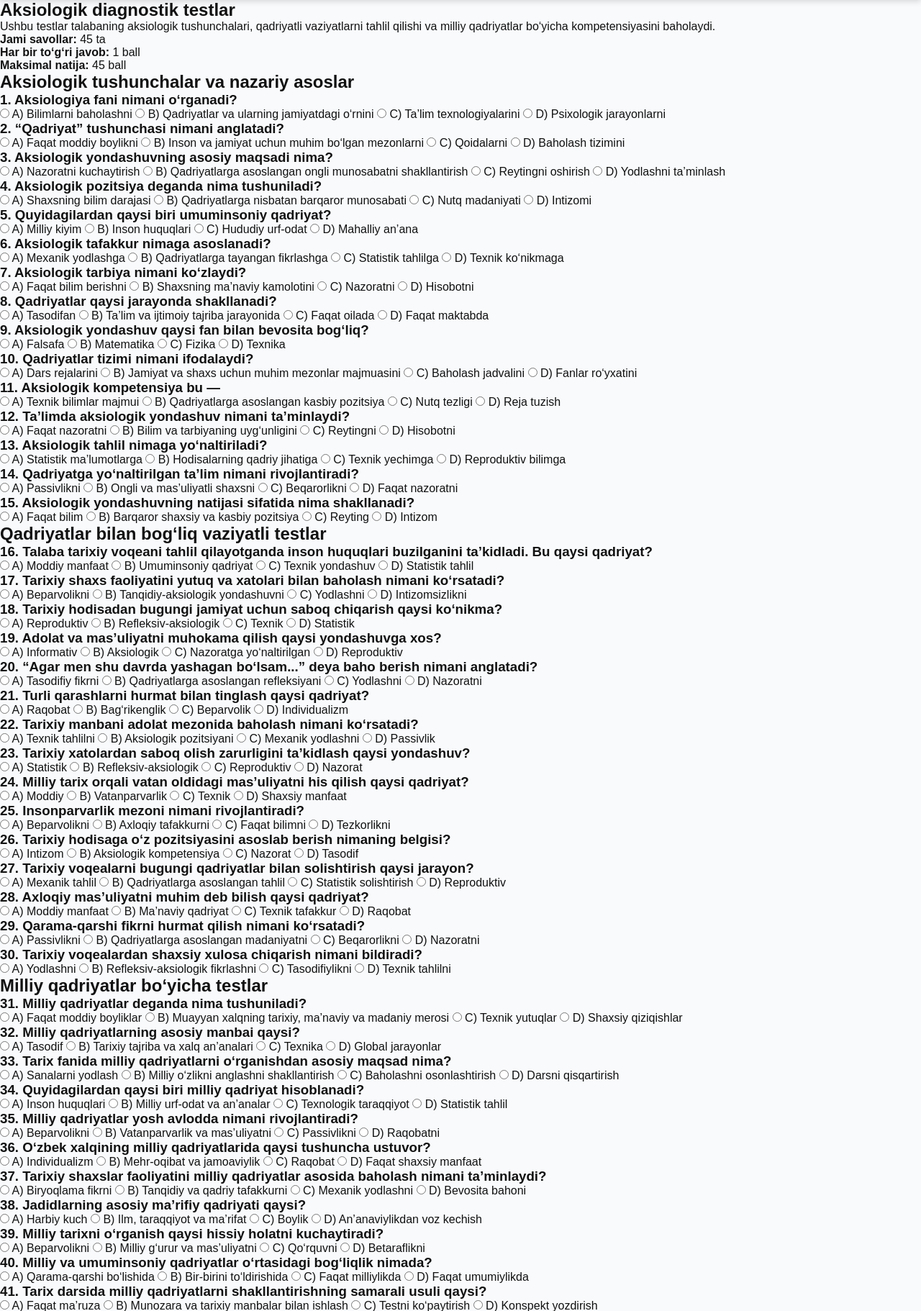
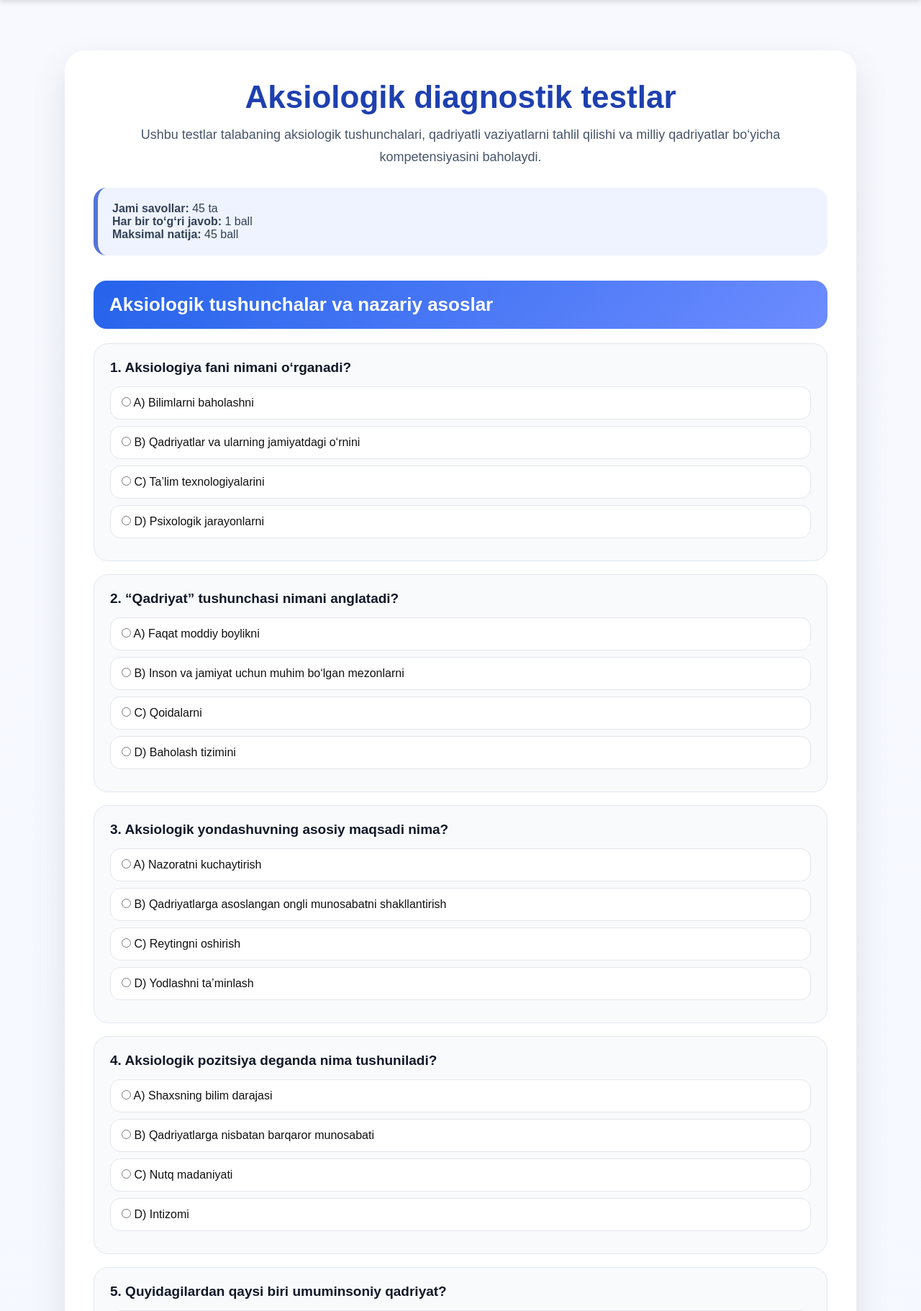
Before and after one commit to javlonbek1994/portfolio-site, a Flask app: page /diagnostic in a window 1280 px wide. Shown: the part 105-1927 px from the top of the page at 72% size. Run offline with Flask 3, Linux system fonts and the light colour scheme; data comes from the database, SQL or seed files in the repository.

Commit message:
Update style.css

```diff
--- a/static/style.css
+++ b/static/style.css
@@ -2264,3 +2264,108 @@ body{
     }
 
 }
+/* DIAGNOSTIC TEST PAGE */
+
+.test-page{
+    padding:70px 7%;
+    background:linear-gradient(180deg,#f7f9ff,#eef3ff);
+}
+
+.test-box{
+    max-width:1100px;
+    margin:0 auto;
+    background:white;
+    border-radius:28px;
+    padding:40px;
+    box-shadow:0 22px 50px rgba(15,23,42,.10);
+}
+
+.test-box h1{
+    color:#1e40af;
+    font-size:44px;
+    margin-bottom:12px;
+    text-align:center;
+}
+
+.test-box > p{
+    color:#475569;
+    text-align:center;
+    font-size:18px;
+    line-height:1.7;
+}
+
+.test-info{
+    background:#eef3ff;
+    border-left:6px solid #5573d9;
+    border-radius:18px;
+    padding:20px;
+    margin:28px 0;
+    color:#334155;
+    font-size:16px;
+}
+
+.test-section-title{
+    margin:35px 0 20px;
+    padding:18px 22px;
+    border-radius:18px;
+    background:linear-gradient(135deg,#2563eb,#6d8cff);
+    color:white;
+    font-size:26px;
+}
+
+.question-card{
+    background:#f8fafc;
+    border:1px solid #e2e8f0;
+    border-radius:20px;
+    padding:22px;
+    margin-bottom:18px;
+}
+
+.question-card h3{
+    font-size:19px;
+    color:#111827;
+    margin-bottom:15px;
+}
+
+.question-card label{
+    display:block;
+    background:white;
+    border:1px solid #e5e7eb;
+    border-radius:14px;
+    padding:13px 15px;
+    margin:9px 0;
+    cursor:pointer;
+    transition:.2s;
+}
+
+.question-card label:hover{
+    background:#eef3ff;
+    border-color:#5573d9;
+}
+
+.result-box{
+    margin-top:28px;
+    background:#dcfce7;
+    color:#166534;
+    padding:25px;
+    border-radius:20px;
+    font-weight:700;
+}
+
+.result-box h2{
+    margin-bottom:10px;
+}
+
+@media(max-width:700px){
+    .test-page{
+        padding:35px 18px;
+    }
+
+    .test-box{
+        padding:24px;
+    }
+
+    .test-box h1{
+        font-size:32px;
+    }
+}
```
